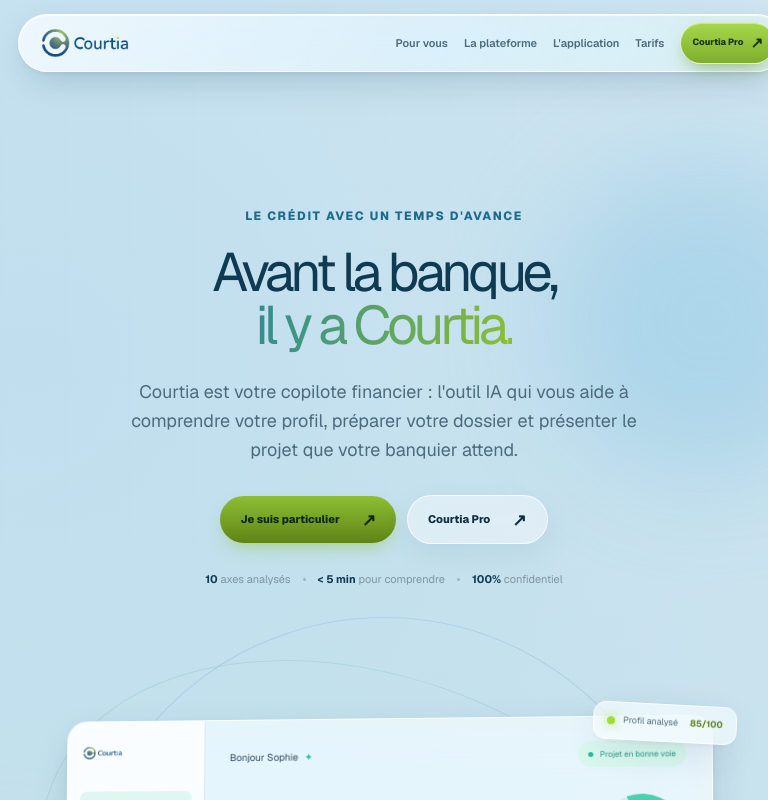
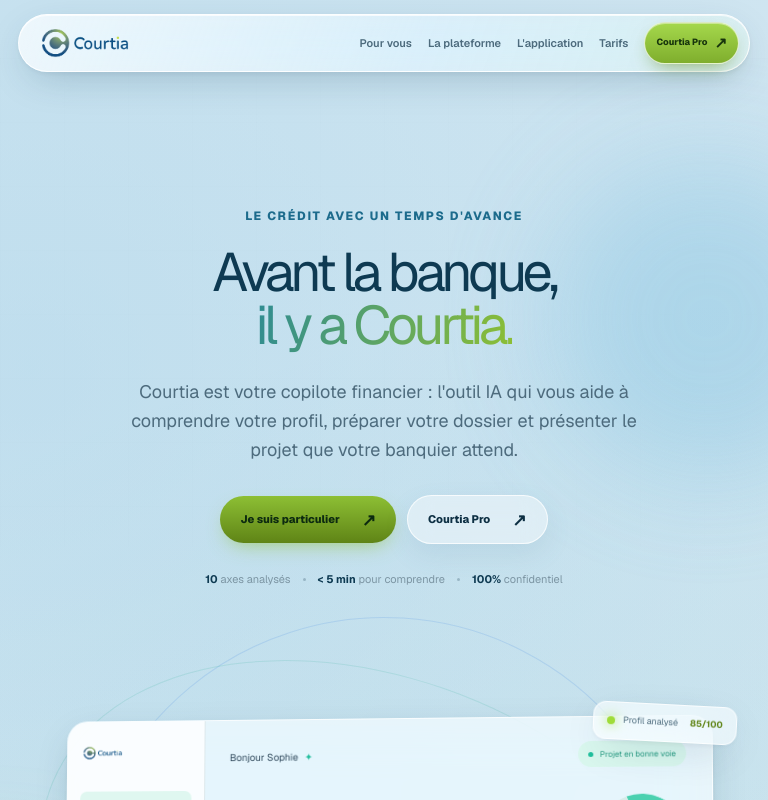
Before and after one commit to Courtia/courtia-site, a Next.js app: page / in a window 768 px wide. Shown: the top 800 px of the page. Built offline with nearby package versions, Linux system fonts and the light colour scheme.

Commit message:
Constrain landing navigation width

```diff
--- a/app/globals.css
+++ b/app/globals.css
@@ -534,7 +534,9 @@
 .site-shell .topbar {
   background:linear-gradient(110deg,rgba(255,255,255,.72),rgba(247,252,255,.46) 55%,rgba(228,246,239,.56));
   border-color:rgba(255,255,255,.9);
+  box-sizing:border-box;
   box-shadow:var(--ref-shadow),inset 0 1px 0 rgba(255,255,255,.72);
+  min-width:0;
 }
 .site-shell .nav-links button,
 .site-shell .nav-links a {
@@ -560,10 +562,14 @@
 }
 
 @media (max-width:900px) and (min-width:681px) {
-  .site-shell .topbar { left:18px; right:18px; padding-left:16px; padding-right:10px; }
+  .site-shell .topbar { left:18px; right:auto; width:calc(100% - 36px); padding-left:16px; padding-right:10px; }
   .site-shell .brand-logo { width:100px; }
-  .site-shell .nav-links { gap:0; margin-right:8px; }
+  .site-shell .nav-links { gap:0; margin-right:8px; min-width:0; }
   .site-shell .nav-links button,
   .site-shell .nav-links a { font-size:11px; padding:8px 8px; }
   .site-shell .nav-pro { font-size:9px; gap:7px; padding:9px 11px; }
 }
+
+@media (max-width:680px) {
+  .site-shell .topbar { left:12px; right:auto; width:calc(100% - 24px); }
+}
```
